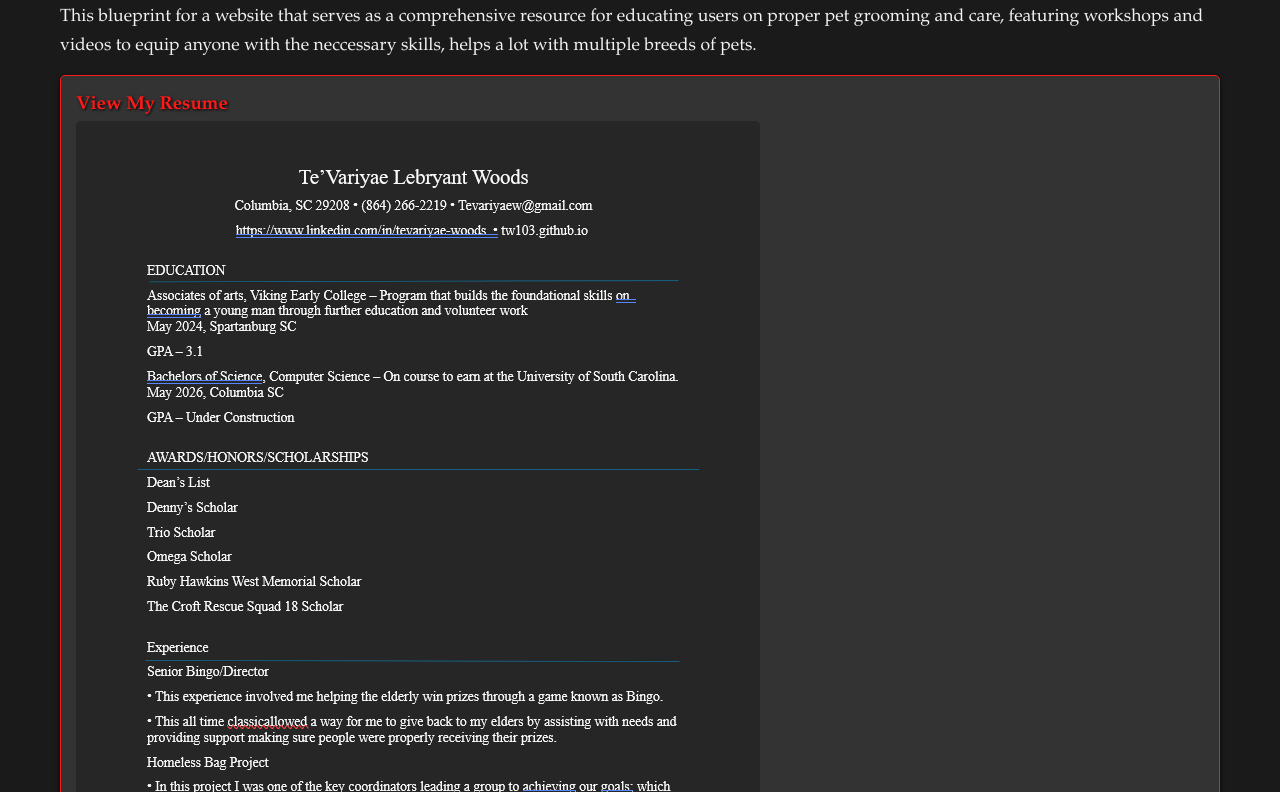
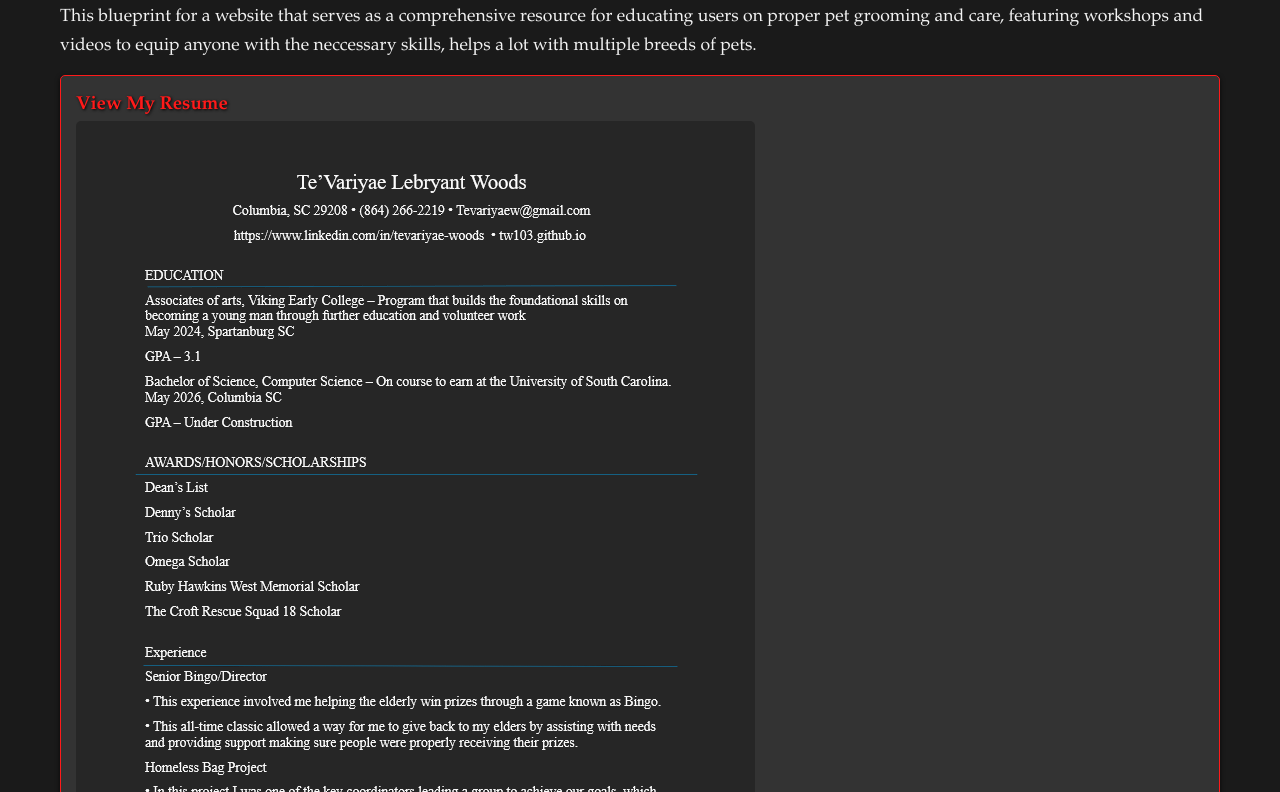
Before and after one commit to Tw103/Tw103.github.io, a plain HTML site: page index.html in a window 1280 px wide. Shown: the part 6488-7280 px from the top of the page. Drawn offline with Linux system fonts and the light colour scheme.

Commit message:
errors fixed within resume

```diff
--- a/index.html
+++ b/index.html
@@ -85,7 +85,7 @@ This is my awesome confession about my future asperations for life.
       <h3>View My Resume</h3>
     </a>
     <a href="files/Tevariyae woods resume.docx">
-      <img src="Images/Resume.png"></a>
+      <img src="Images/Tevariyaewoodsresume.png"></a>
     <p>
     Te'Variyae Woods Resume, view above.
     </p>
```
Also changed, not shown: Images/Resume.png (deleted), Images/Tevariyaewoodsresume.png (added), 1 other file.
